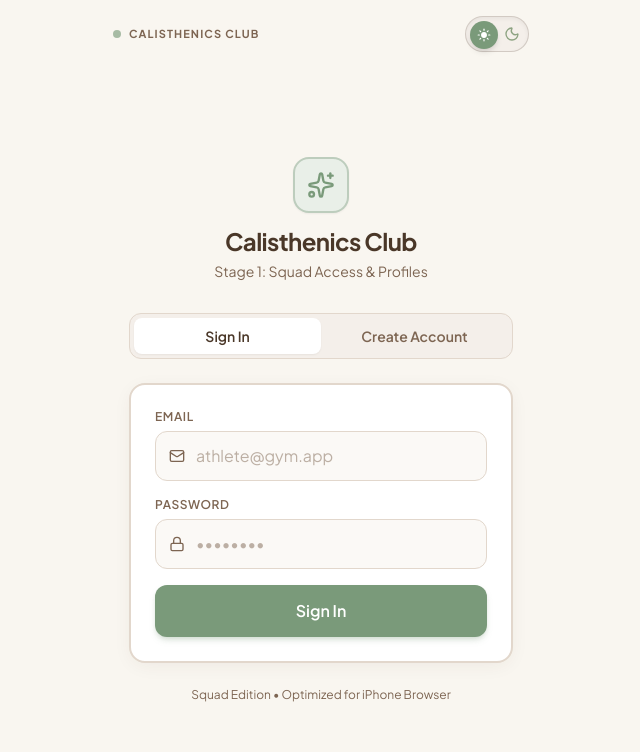
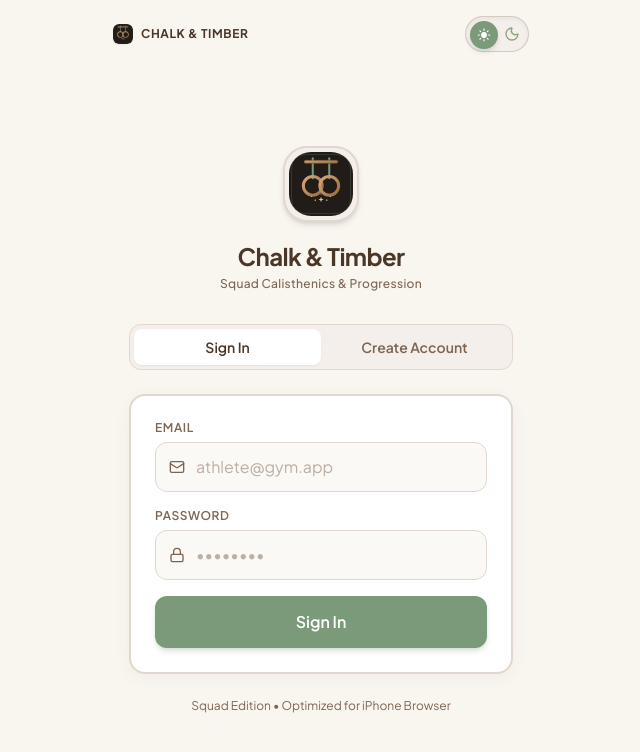
Before and after one commit to ImBoci/calisthenics-app, a React (Vite) app: page / in a window 1280 px wide. Shown: the top 752 px of the page, without its empty margins (319-959 px from the left). Built offline with nearby package versions, Linux system fonts and the light colour scheme; no server answers.

Commit message:
feat: rebrand to Chalk & Timber with custom vector logo and favicon

```diff
--- a/index.html
+++ b/index.html
@@ -8,7 +8,11 @@
   <meta name="apple-mobile-web-app-capable" content="yes" />
   <meta name="apple-mobile-web-app-status-bar-style" content="default" />
   <meta id="theme-color-meta" name="theme-color" content="#F9F6F0" />
-  <title>Calisthenics Club</title>
+  <meta name="apple-mobile-web-app-title" content="Chalk &amp; Timber" />
+  <title>Chalk &amp; Timber</title>
+
+  <link rel="icon" type="image/svg+xml" href="/icon.svg" />
+  <link rel="apple-touch-icon" href="/icon.svg" />
 
   <!-- Retro Clean Typography Fonts -->
   <link rel="preconnect" href="https://fonts.googleapis.com">
--- a/src/App.tsx
+++ b/src/App.tsx
@@ -57,9 +57,9 @@ function MainApp() {
         {/* Safe-area Top Header - Stays inside mobile column on both desktop & mobile */}
         <header className="w-full px-4 pt-safe pb-2 flex items-center justify-between z-30">
           <div className="flex items-center gap-2">
-            <span className="w-2 h-2 rounded-full bg-retro-day-accent dark:bg-retro-night-accent animate-pulse" />
-            <span className="text-[11px] font-bold tracking-widest uppercase text-retro-day-textMuted dark:text-retro-night-textMuted">
-              Calisthenics Club
+            <img src="/icon.svg" alt="Chalk & Timber" className="w-5 h-5 rounded-md shadow-sm" />
+            <span className="text-xs font-bold tracking-wider uppercase text-retro-day-text dark:text-retro-night-text font-sans">
+              Chalk &amp; Timber
             </span>
           </div>
           <ThemeToggle />
--- a/src/components/LoginRegister.tsx
+++ b/src/components/LoginRegister.tsx
@@ -1,6 +1,6 @@
 import React, { useState } from 'react';
 import { supabase, isSupabaseConfigured } from '../lib/supabase';
-import { Lock, Mail, User, Sparkles, AlertCircle } from 'lucide-react';
+import { Lock, Mail, User, AlertCircle } from 'lucide-react';
 
 interface LoginRegisterProps {
   onAuthSuccess: () => void;
@@ -126,14 +126,18 @@ export const LoginRegister: React.FC<LoginRegisterProps> = ({ onAuthSuccess }) =
     <div className="w-full max-w-sm mx-auto py-4">
       {/* Brand Header */}
       <div className="text-center mb-8">
-        <div className="inline-flex items-center justify-center w-14 h-14 rounded-2xl bg-retro-day-accentSoft dark:bg-retro-night-accentSoft border-2 border-retro-day-accent/40 dark:border-retro-night-accent/40 text-retro-day-accent dark:text-retro-night-accent shadow-sm mb-3">
-          <Sparkles className="w-7 h-7" />
+        <div className="inline-block p-1 bg-retro-day-cardAlt dark:bg-retro-night-cardAlt rounded-3xl border-2 border-retro-day-border dark:border-retro-night-border shadow-md mb-3">
+          <img
+            src="/icon.svg"
+            alt="Chalk & Timber Logo"
+            className="w-16 h-16 rounded-[22px] object-cover"
+          />
         </div>
-        <h1 className="text-2xl font-bold tracking-tight text-retro-day-text dark:text-retro-night-text font-sans">
-          Calisthenics Club
+        <h1 className="text-2xl font-extrabold tracking-tight text-retro-day-text dark:text-retro-night-text font-sans">
+          Chalk &amp; Timber
         </h1>
-        <p className="text-sm mt-1 text-retro-day-textMuted dark:text-retro-night-textMuted">
-          Stage 1: Squad Access & Profiles
+        <p className="text-xs font-medium mt-1 text-retro-day-textMuted dark:text-retro-night-textMuted tracking-wide">
+          Squad Calisthenics &amp; Progression
         </p>
       </div>
 
@@ -268,7 +272,7 @@ export const LoginRegister: React.FC<LoginRegisterProps> = ({ onAuthSuccess }) =
             {loading ? (
               <span className="inline-block w-5 h-5 border-2 border-white border-t-transparent rounded-full animate-spin" />
             ) : isSignUp ? (
-              'Join Calisthenics Club'
+              'Join Chalk & Timber'
             ) : (
               'Sign In'
             )}
```
Also changed, not shown: public/icon.svg (added).
